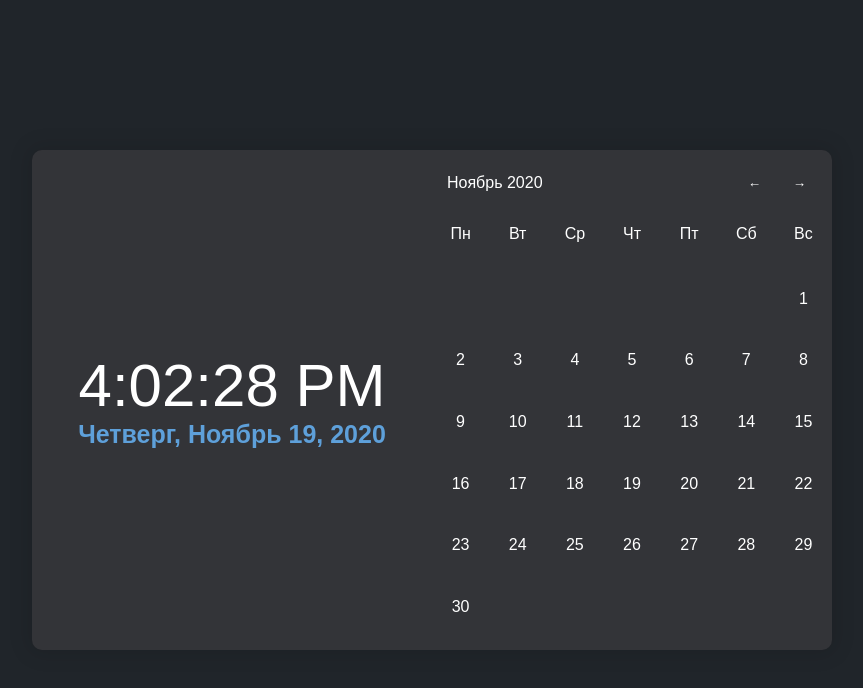
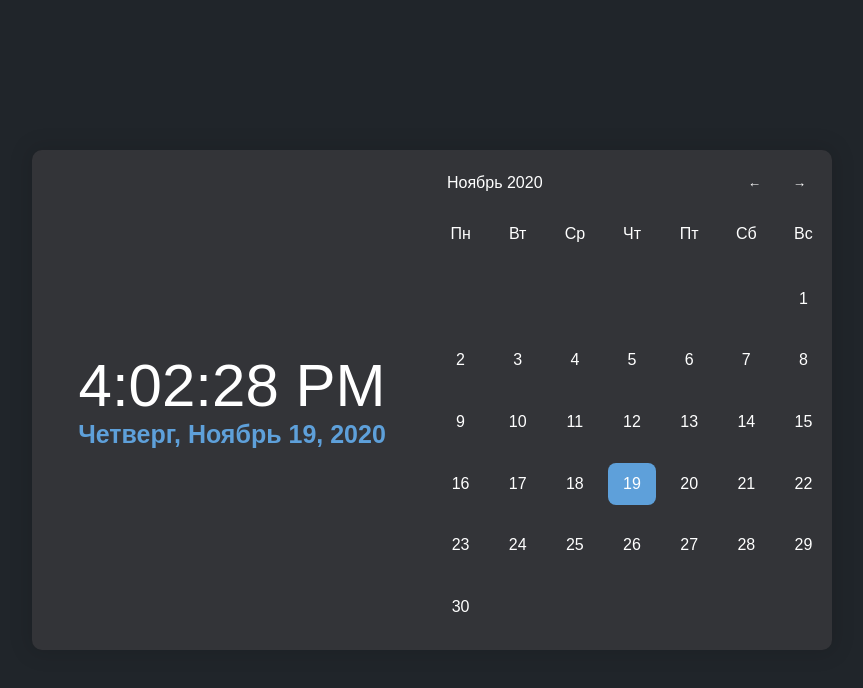
Before and after one commit to ageiwa/calendar-react, a React (Create React App) app: page / in a window 1280 px wide. Shown: the top 688 px of the page, without its empty margins (208-1071 px from the left). Built offline with nearby package versions, Linux system fonts and the light colour scheme.

Commit message:
made color selection current day

```diff
--- a/src/App/components/SlideDays/SlideDays.js
+++ b/src/App/components/SlideDays/SlideDays.js
@@ -29,7 +29,17 @@ const SlideDays = (props) => {
                 }</div>
                 <div className="container-days">{
 
-                    curMonth.map((num, i) => <div className="num" key={i}>{num}</div>)
+                    curMonth.map((num, i) => {
+                        const lDT = new Date(gDT.getFullYear(), gMM);
+
+                        if (gDT.getFullYear() === lDT.getFullYear() && gDT.getMonth() === lDT.getMonth() && gDT.getDate() === num) {
+                            return <div className="num cur-num" key={i}>{num}</div>;
+                        }
+                        else {
+                            if (num === '') return <div className="empty-num" key={i}>{num}</div>;
+                            else return <div className="num" key={i}>{num}</div>;
+                        }
+                    })
 
                 }</div>
                 <div className="container-days">{
--- a/src/App/components/SlideDays/style.css
+++ b/src/App/components/SlideDays/style.css
@@ -7,7 +7,6 @@
     width: 1200px;
     height: 350px;
     display: flex;
-    /*transition: margin-left .5s;*/
 }
 
 .container-days {
@@ -26,9 +25,13 @@
     display: flex;
     align-items: center;
     justify-content: center;
+    cursor: pointer;
+}
+
+.num:hover {
+    border: 1px solid #fff;
 }
 
 .cur-num {
     background-color: #5ea0da;
-
 }
```
